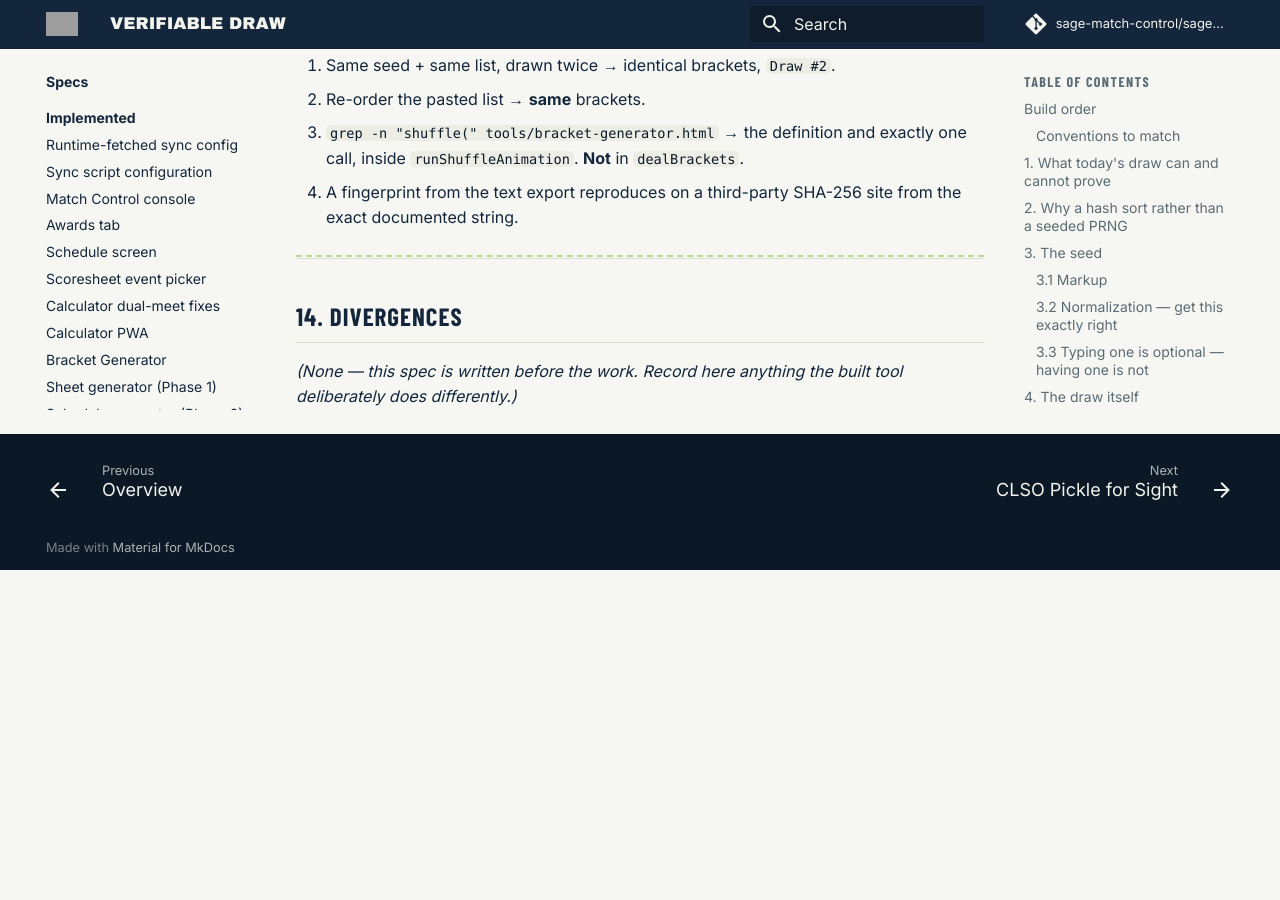
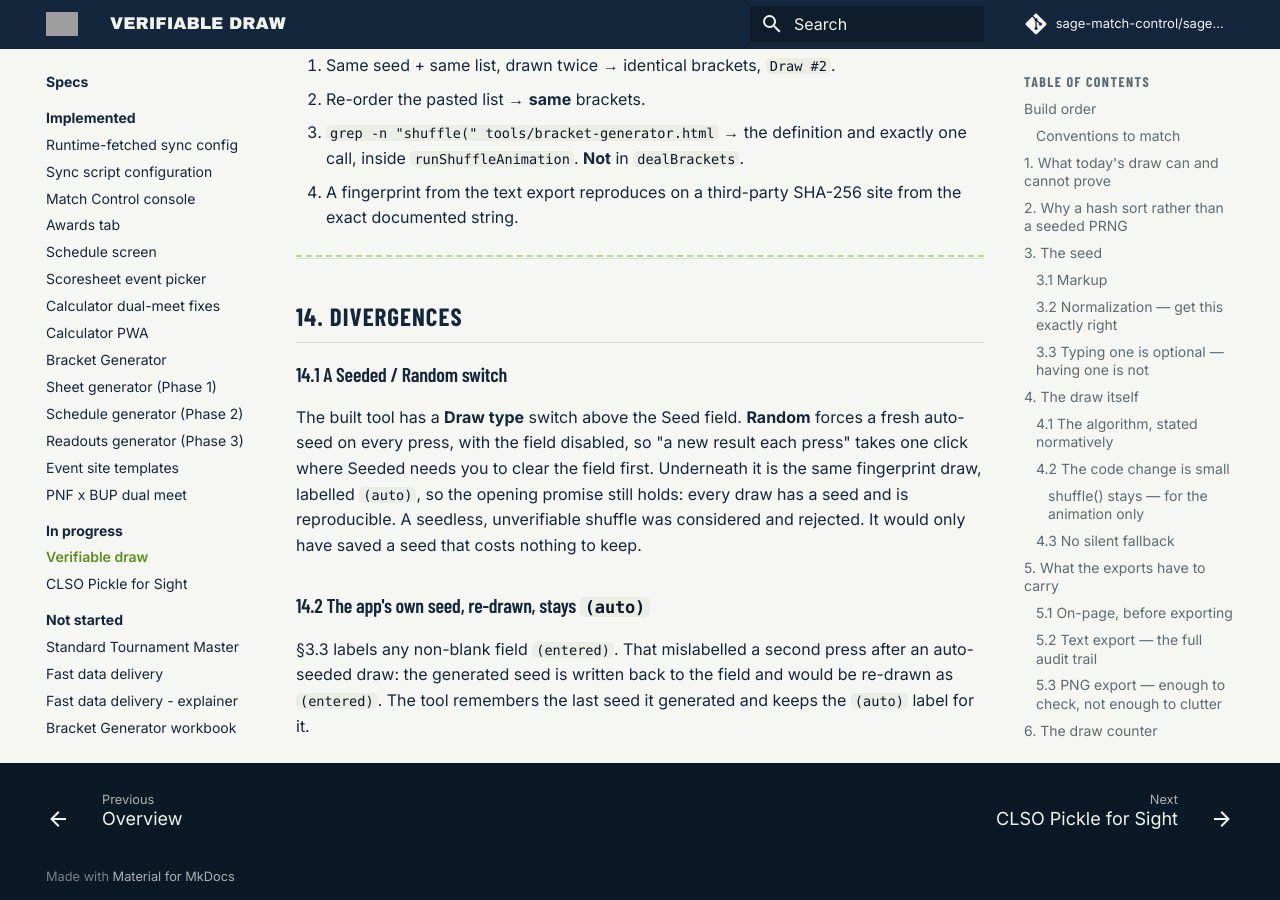
Before and after one commit to sage-match-control/sage-docs, an MkDocs documentation site: the page built from docs/specs/in-progress/bracket-generator-verifiable-draw-spec.md, in a window 1280 px wide and 900 px high, scrolled down 28774 px. Built offline with MkDocs 1.6.1 and Material for MkDocs 9.7.7, drawn with Linux system fonts in a browser that asks for light colours; comment, search, counter and statistics services are not loaded; before the commit the page ends 29344 px from its top, so only the background shows below that.

Commit message:
Update bracket generator

````diff
--- a/docs/features/bracket-generator.md
+++ b/docs/features/bracket-generator.md
@@ -12,6 +12,17 @@
 up for you to read off or export. **Randomize again** re-draws the same pairs
 from scratch if you want a different split.
 
+## Seeded or Random
+
+A switch above the Seed field picks how the draw is made:
+
+- **Seeded** (the default) — the draw comes from a seed you type or leave
+  blank. Pressing again with the same seed gives the same brackets. This is
+  the one for a draw people are watching — see below.
+- **Random** — nothing to type, and every press gives a fresh split. The tool
+  still makes up a seed for each draw behind the scenes and the exports mark
+  it `(auto)`, so a Random draw can be checked afterwards too.
+
 ## The event name
 
 An optional field above Category name. It's remembered between draws, so
@@ -24,7 +35,7 @@
 ## Running a draw people can trust
 
 Every draw is checkable afterwards, and for a draw people are watching there is
-a way to run it that makes that obvious.
+a way to run it that makes that obvious. Use **Seeded** for this.
 
 **Show the list first, then take the seed.** Put the pairs up on screen before
 anyone supplies a seed. That order matters: once the list is visible it can't be
@@ -43,7 +54,9 @@
 **Leaving the seed blank is fine.** The tool makes one up and shows it, and the
 draw is still checkable later. The exported files say which happened —
 `(entered)` if a person supplied it, `(auto)` if the app did — so a bracket
-never implies a ceremony that didn't happen.
+never implies a ceremony that didn't happen. The made-up seed stays in the
+field, so pressing again redraws the same brackets (still marked `(auto)`);
+clear the field, or switch to **Random**, for a fresh one.
 
 If you do have to re-draw — a pair was missing, the list was wrong — say so out
 loud, fix it, and ask for a new seed. The exports carry a draw number, so a
--- a/docs/specs/in-progress/bracket-generator-verifiable-draw-spec.md
+++ b/docs/specs/in-progress/bracket-generator-verifiable-draw-spec.md
@@ -1380,5 +1380,19 @@
 
 ## 14. Divergences
 
-*(None — this spec is written before the work. Record here anything the built
-tool deliberately does differently.)*
+### 14.1 A Seeded / Random switch
+
+The built tool has a **Draw type** switch above the Seed field. **Random**
+forces a fresh auto-seed on every press, with the field disabled, so "a new
+result each press" takes one click where Seeded needs you to clear the field
+first. Underneath it is the same fingerprint draw, labelled `(auto)`, so the
+opening promise still holds: every draw has a seed and is reproducible. A
+seedless, unverifiable shuffle was considered and rejected. It would only have
+saved a seed that costs nothing to keep.
+
+### 14.2 The app's own seed, re-drawn, stays `(auto)`
+
+§3.3 labels any non-blank field `(entered)`. That mislabelled a second press
+after an auto-seeded draw: the generated seed is written back to the field and
+would be re-drawn as `(entered)`. The tool remembers the last seed it
+generated and keeps the `(auto)` label for it.
--- a/docs/technical/bracket-generator.md
+++ b/docs/technical/bracket-generator.md
@@ -12,6 +12,17 @@
 many buckets were requested, so bracket sizes differ by at most one. The
 requested bracket count clamps to the pair count — you can't ask for more
 brackets than you have pairs.
+
+## Draw types
+
+A `drawMode` radio group picks only where the seed comes from:
+
+- `seeded` (default) — the typed seed, or an auto seed if the field is blank.
+- `random` — always a fresh auto seed; the field is disabled and just displays
+  it.
+
+Both then run the same fingerprint draw below, so both are equally
+verifiable. There is no unverified mode: a seed costs nothing to keep.
 
 ## The draw is verifiable
 
@@ -52,6 +63,11 @@
 draw is reproducible whether or not anyone asked for a ceremony. Both exports
 label the source, `(entered)` or `(auto)`, because only a seed supplied by a
 person shows the organiser did not go looking for one they liked.
+
+The last generated seed is kept in `lastAutoSeed`. If the field still holds it
+at the next seeded draw, that draw is labelled `(auto)`, not `(entered)` —
+nobody typed it. Switching back to `seeded` with that seed still in the field
+clears the field, so a public draw starts from an empty box.
 
 ### Secure context required
 
````
